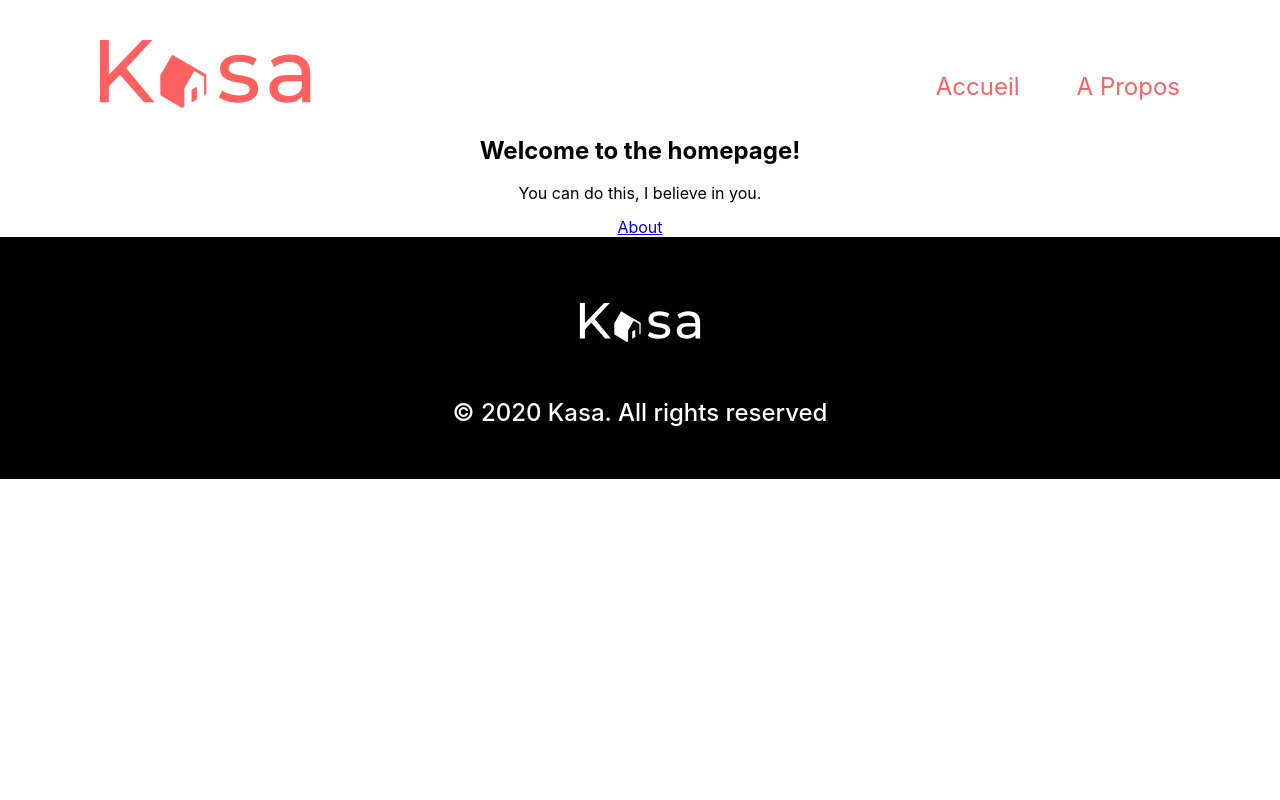
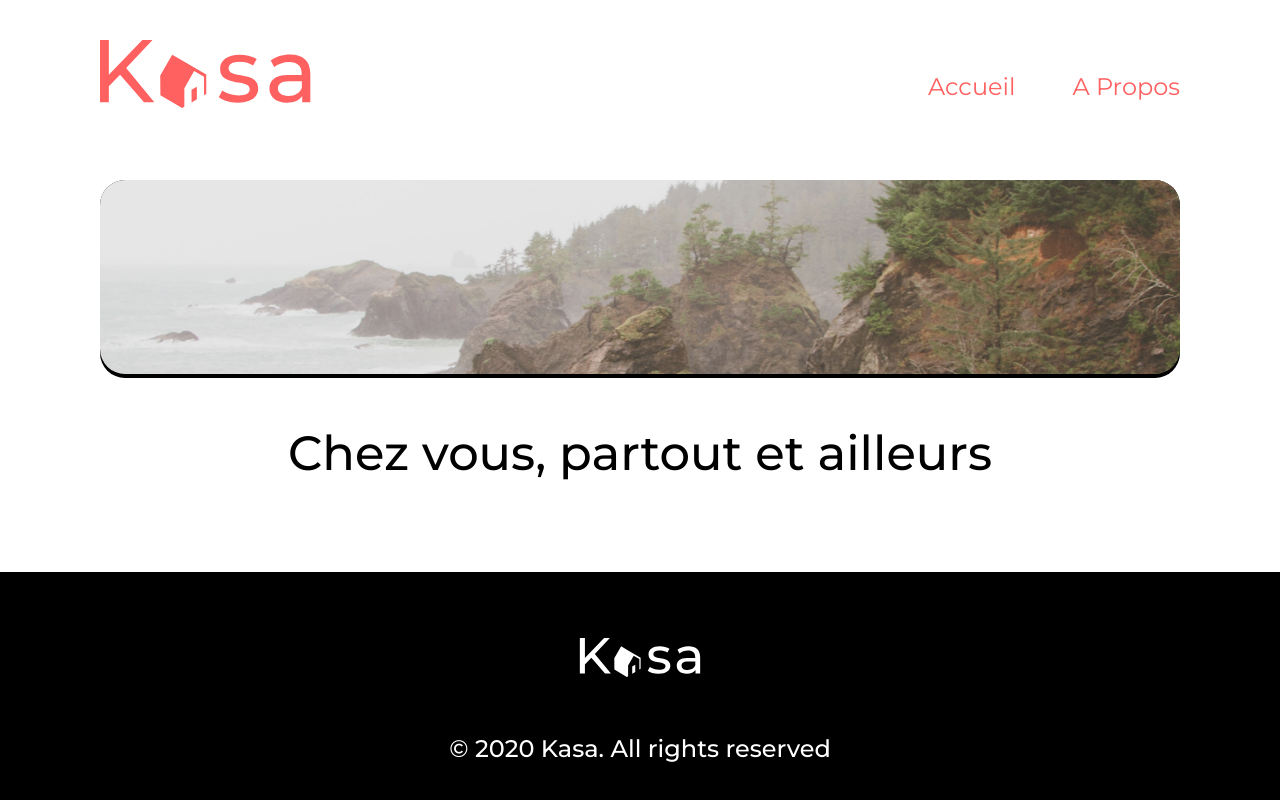
Before and after one commit to Luneaa/P7_Kasa, a React (Create React App) app: page / in a window 1280 px wide. Shown: the top 800 px of the page. Built offline with nearby package versions, Linux system fonts and the light colour scheme.

Commit message:
banner + tag + modification fichier

```diff
--- a/src/App.scss
+++ b/src/App.scss
@@ -1,5 +1,6 @@
 @use 'styles/normalize.css';
 @use 'styles/_shared.scss';
+@import url('https://fonts.googleapis.com/css2?family=Montserrat:ital,wght@0,300;0,400;0,500;1,300;1,400;1,500&display=swap');
 
 .App {
   text-align: center;
--- /dev/null
+++ b/src/components/Tag/Tag.js
@@ -0,0 +1,12 @@
+import React from "react";
+import './Tag.scss';
+
+const Tag = (props) => {
+    return (
+        <div className="tag">
+            <p>{props.tagName}</p>
+        </div>
+    );
+};
+
+export default Tag;
--- /dev/null
+++ b/src/components/Tag/Tag.scss
@@ -0,0 +1,18 @@
+@import "../../styles/shared";
+
+.tag {
+    width: 115px;
+    height: 25px;
+    border-radius: 10px;
+    background-color: $primary-color;
+    display: flex;
+    justify-content: center;
+    padding: 0 4px;
+    p{
+        font-weight: 500;
+        font-size: 14px;
+        color: #FFFFFF;
+        display: flex;
+        align-items: center;
+    }
+}
--- a/src/index.css
+++ b/src/index.css
@@ -1,6 +1,6 @@
 body {
   margin: 0;
-  font-family: -apple-system, BlinkMacSystemFont, 'Segoe UI', 'Roboto', 'Oxygen',
+  font-family: Montserrat, -apple-system, BlinkMacSystemFont, 'Segoe UI', 'Roboto', 'Oxygen',
     'Ubuntu', 'Cantarell', 'Fira Sans', 'Droid Sans', 'Helvetica Neue',
     sans-serif;
   -webkit-font-smoothing: antialiased;
--- a/src/pages/about.js
+++ b/src/pages/About/about.js
@@ -1,4 +1,5 @@
 import { Link } from "react-router-dom";
+import Tag from "../../components/Tag/Tag";
 
 function About() {
     return (
@@ -6,8 +7,7 @@ function About() {
             <main>
                 <h2>Who are we?</h2>
                 <p>
-                    That feels like an existential question, don't you
-                    think?
+                    <Tag tagName='cozy'/>
                 </p>
             </main>
             <nav>
--- /dev/null
+++ b/src/pages/Home/home.js
@@ -0,0 +1,18 @@
+import React from "react";
+import './home.scss';
+
+function Home() {
+    return (
+        <>
+            <section>
+                <div className="banner">
+                    <div className="banner__color"><img src={require("./banner.png")} /></div>
+
+                    <p>Chez vous, partout et ailleurs</p>
+                </div>
+            </section>
+        </>
+    );
+}
+
+export default Home;
--- /dev/null
+++ b/src/pages/Home/home.scss
@@ -0,0 +1,21 @@
+@import "../../styles/shared";
+
+.banner {
+
+    padding: 63px 100px 43px 100px;
+    &__color{
+        background-color: #000000;
+        width: 100%;
+        border-radius: 25px;
+    }
+    img{
+
+        border-radius: 25px;
+        width: 100%;
+        opacity: 90%;
+    }
+    p{
+        font-size: 48px;
+        font-weight: 500;
+    }
+}
--- a/src/pages/home.js
+++ /dev/null
@@ -1,17 +0,0 @@
-import { Link } from "react-router-dom";
-
-function Home() {
-    return (
-        <>
-            <main>
-                <h2>Welcome to the homepage!</h2>
-                <p>You can do this, I believe in you.</p>
-            </main>
-            <nav>
-                <Link to="/about">About</Link>
-            </nav>
-        </>
-    );
-}
-
-export default Home;
```
Also changed, not shown: src/App.js (+4 -4 lines), src/pages/Home/banner.png (added), src/pages/Logement/logement.js (renamed from src/pages/logement.js), src/pages/Notfound/notfound.js (renamed from src/pages/notfound.js).
